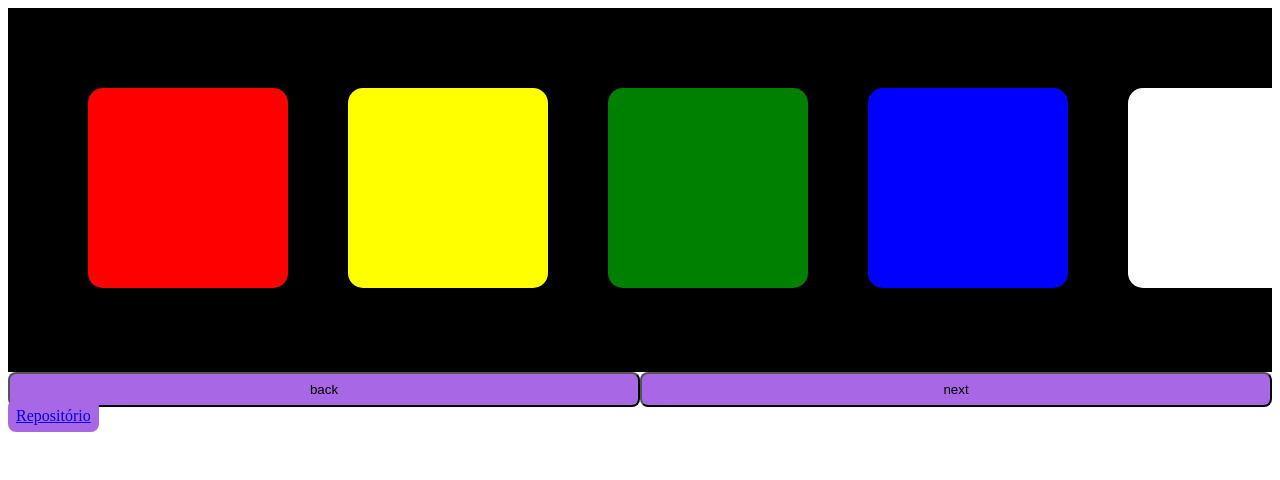
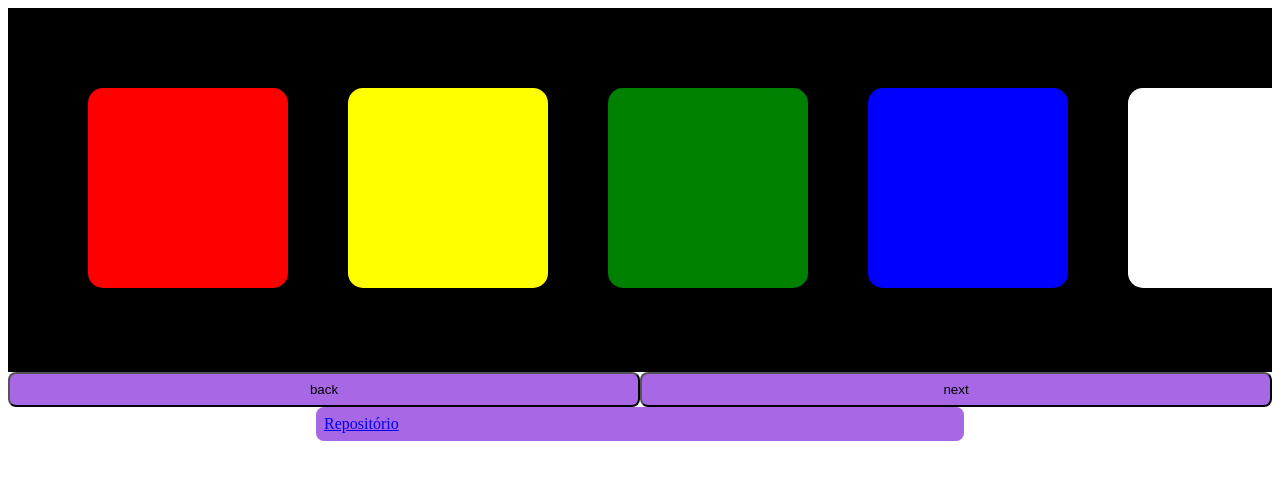
Before and after one commit to wend3ll-souza/scrollYSection, a plain HTML site: page index.html in a window 1280 px wide. Drawn offline with Linux system fonts and the light colour scheme.

Commit message:
Update style.css

```diff
--- a/style.css
+++ b/style.css
@@ -25,3 +25,8 @@
     margin: 30px;
     display: inline-block;
 }
+
+.repoContainer {
+    display: flex;
+    justify-content: center;
+}
```
